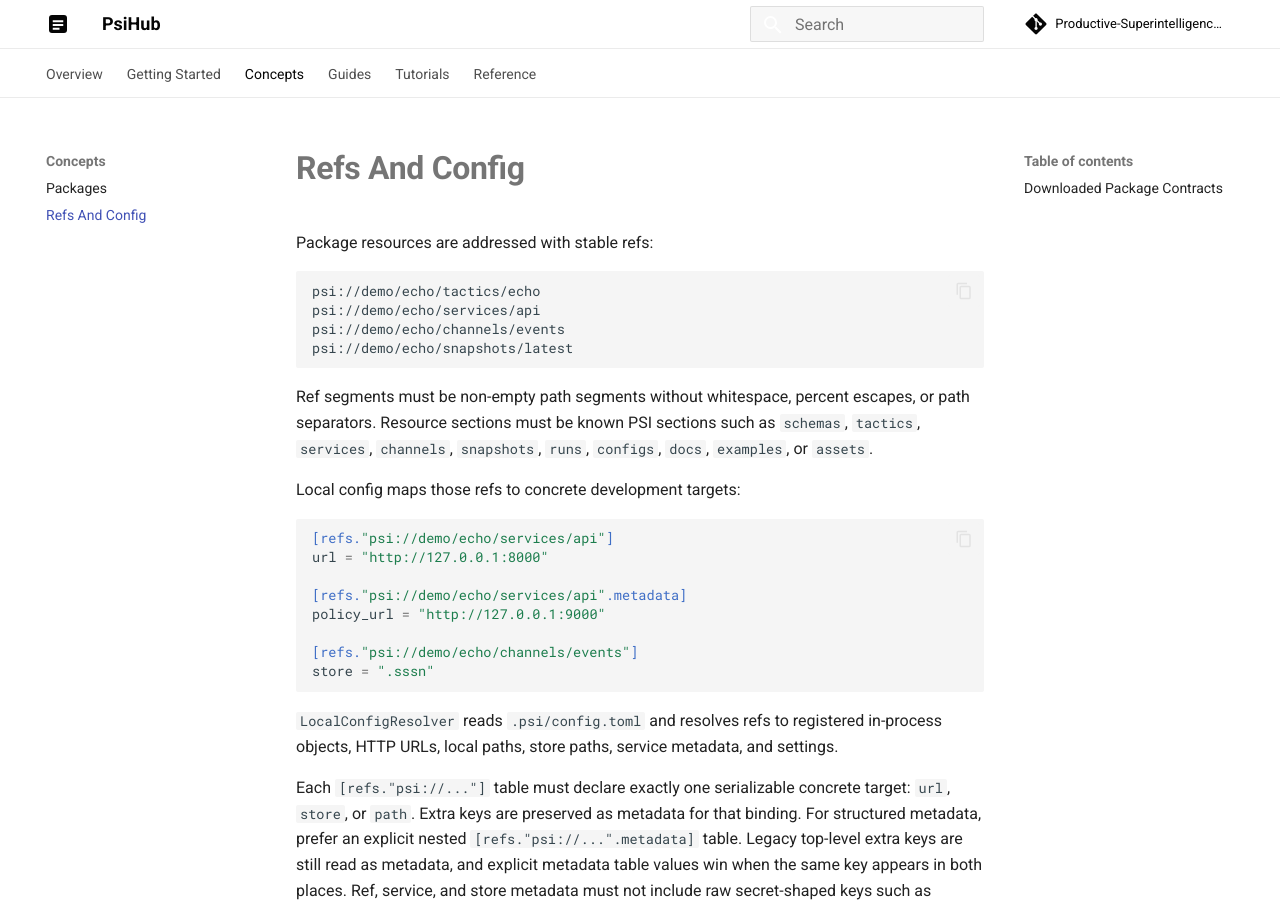
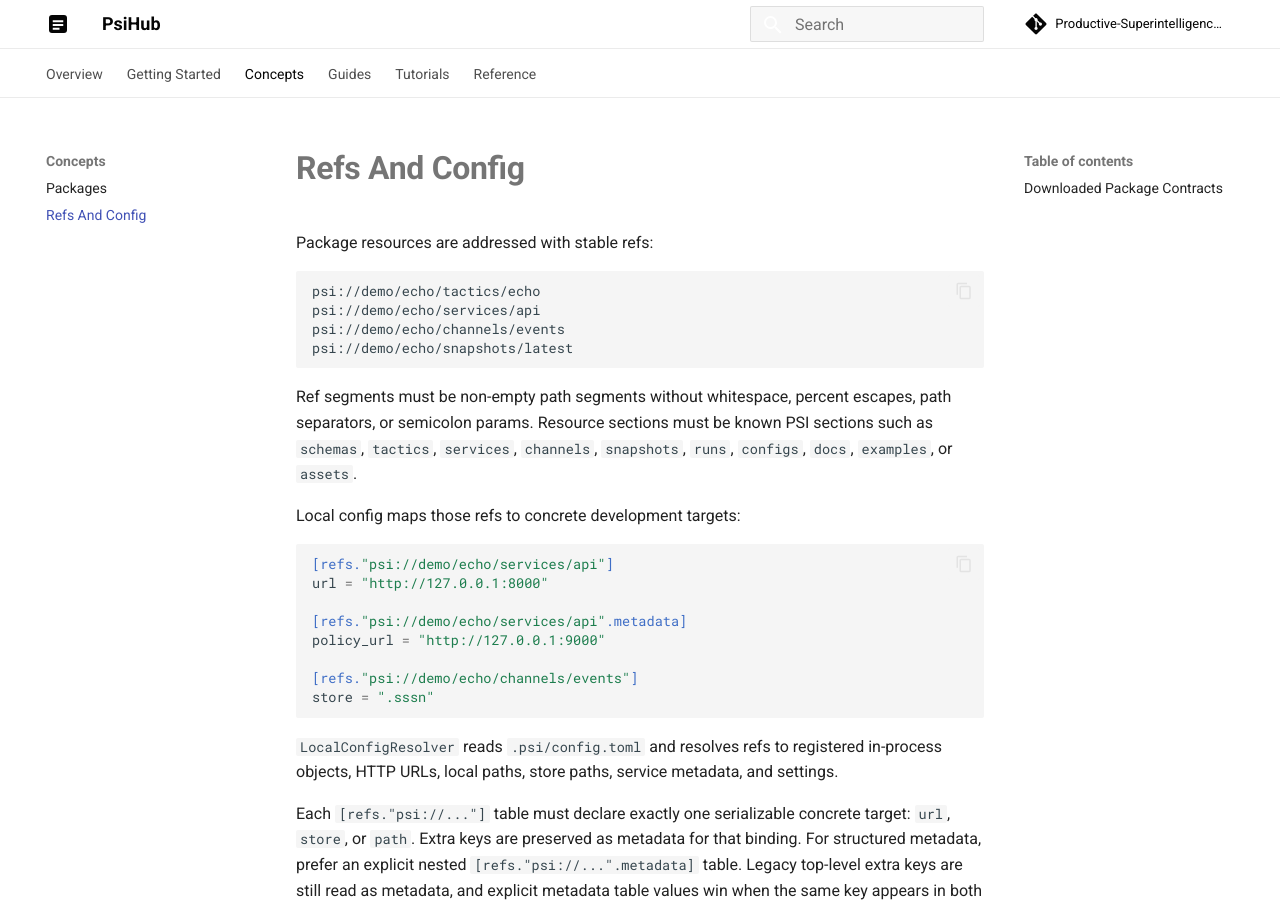
Before and after one commit to Productive-Superintelligence/psihub, an MkDocs documentation site: the page built from docs/concepts/refs-and-config.md, in a window 1280 px wide and 900 px high. Built offline with MkDocs 1.6.1 and Material for MkDocs 9.7.7, drawn with Linux system fonts in a browser that asks for light colours; comment, search, counter and statistics services are not loaded.

````diff
--- a/config.py
+++ b/config.py
@@ -217,7 +217,7 @@ def _validate_table_name(value: str, label: str) -> None:
         or not value.strip()
         or value in {".", ".."}
         or any(ch.isspace() for ch in value)
-        or any(ch in value for ch in "/:\\%")
+        or any(ch in value for ch in "/:\\;%")
     ):
         raise ValueError(f"[{label}] must use a non-empty path-segment name.")
 
--- a/docs/concepts/refs-and-config.md
+++ b/docs/concepts/refs-and-config.md
@@ -10,9 +10,10 @@ psi://demo/echo/snapshots/latest
 ```
 
 Ref segments must be non-empty path segments without whitespace, percent
-escapes, or path separators. Resource sections must be known PSI sections such
-as `schemas`, `tactics`, `services`, `channels`, `snapshots`, `runs`,
-`configs`, `docs`, `examples`, or `assets`.
+escapes, path separators, or semicolon params.
+Resource sections must be known PSI sections such as `schemas`, `tactics`,
+`services`, `channels`, `snapshots`, `runs`, `configs`, `docs`, `examples`, or
+`assets`.
 
 Local config maps those refs to concrete development targets:
 
--- a/local.py
+++ b/local.py
@@ -557,7 +557,7 @@ def _validate_identifier_segment(value: str, field_name: str) -> None:
         or not value.strip()
         or value in {".", ".."}
         or any(ch.isspace() for ch in value)
-        or any(ch in value for ch in "/:\\%")
+        or any(ch in value for ch in "/:\\;%")
     ):
         raise ValueError(f"{field_name} must be a non-empty path segment.")
 
--- a/models.py
+++ b/models.py
@@ -432,7 +432,7 @@ def _validate_segment(value: str, field_name: str) -> None:
         or not value.strip()
         or value in {".", ".."}
         or any(ch.isspace() for ch in value)
-        or any(ch in value for ch in "/:\\%")
+        or any(ch in value for ch in "/:\\;%")
     ):
         raise ValueError(f"{field_name} must be a non-empty path segment.")
 
@@ -453,7 +453,7 @@ def _validate_token(value: str, field_name: str) -> None:
         or not value.strip()
         or value in {".", ".."}
         or any(ch.isspace() for ch in value)
-        or any(ch in value for ch in "/:\\%")
+        or any(ch in value for ch in "/:\\;%")
     ):
         raise ValueError(f"{field_name} must be a non-empty token.")
 
--- a/refs.py
+++ b/refs.py
@@ -59,7 +59,7 @@ def parse_psi_ref(ref: str) -> PsiRef:
         decoded_segment = unquote(segment)
         if (
             decoded_segment in {".", ".."}
-            or any(ch in decoded_segment for ch in "/:\\")
+            or any(ch in decoded_segment for ch in "/:\\;")
             or "%" in segment
         ):
             raise ValueError(f"Ref contains an invalid segment: {ref}")
--- a/validator.py
+++ b/validator.py
@@ -195,7 +195,7 @@ def _invalid_segment(value: str) -> bool:
         or not value.strip()
         or value in {".", ".."}
         or any(ch.isspace() for ch in value)
-        or any(ch in value for ch in "/:\\%")
+        or any(ch in value for ch in "/:\\;%")
     )
 
 
````
Also changed, not shown: README.md (+3 -1 lines), docs/reference/manifest.md (+2 -1 lines), 1 other file.
